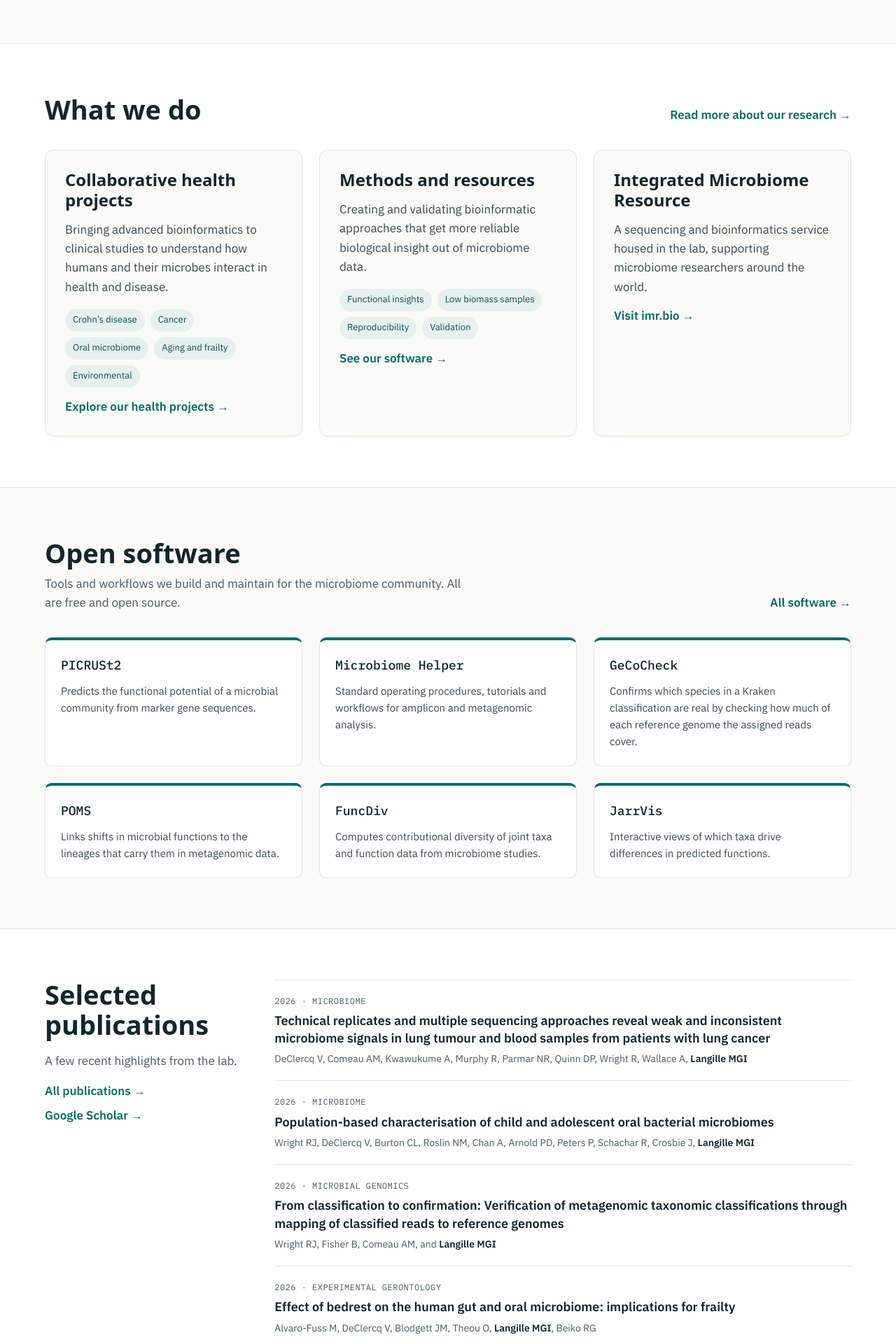
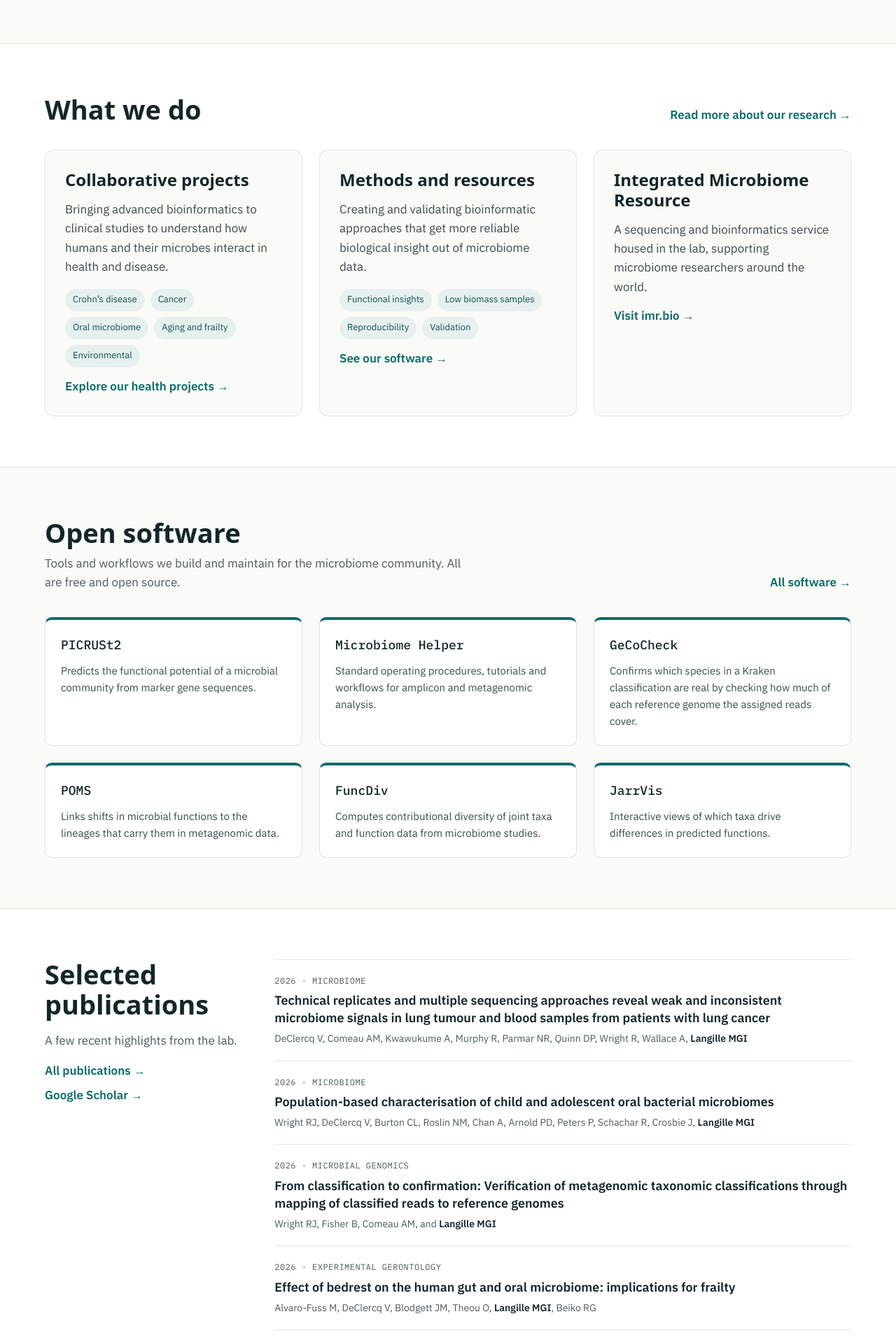
Before and after one commit to mlangill/mlangill.github.com, a Jekyll site: the page built from index.html, in a window 1280 px wide. Shown: the part 636-2554 px from the top of the page at 70% size. Built offline with Jekyll 4.4.1, drawn with Linux system fonts in a browser that asks for light colours; some web fonts are replaced.

Commit message:
Rename card to Collaborative projects; show full new lab photo
Co-Authored-By: Claude Opus 5.5 <noreply@anthropic.com>
Claude-Session: https://claude.ai/code/session_0184tZHL9zBPBmqcszxgK2L6

```diff
--- a/assets/css/site.css
+++ b/assets/css/site.css
@@ -212,6 +212,8 @@ a.pub-title:hover { color: var(--accent); }
 .card-photo { display: block; width: 100%; max-width: 100%; height: auto; aspect-ratio: 3 / 2; object-fit: cover; border-radius: 10px; }
 .photo-row figure { margin: 0; display: flex; flex-direction: column; gap: 8px; }
 .photo-row img { display: block; width: 100%; max-width: 100%; height: auto; aspect-ratio: 4 / 3; object-fit: cover; border-radius: 10px; }
+.photo-row .wide { grid-column: 1 / -1; }
+.photo-row .wide img { aspect-ratio: 16 / 9; }
 .ws-name { font-weight: 500; }
 .ws-links { display: flex; flex-wrap: wrap; gap: 4px 16px; font-size: 14px; font-weight: 600; margin-top: 4px; }
 .ws-links a { text-decoration: none; }
--- a/index.html
+++ b/index.html
@@ -28,7 +28,7 @@ layout: default
 </div>
 <div class="grid">
 <article class="card">
-<h3>Collaborative health projects</h3>
+<h3>Collaborative projects</h3>
 <p>Bringing advanced bioinformatics to clinical studies to understand how humans and their microbes interact in health and disease.</p>
 {% include topic-tags.html topics=site.data.topics.health mode="link" %}
 <a class="more" href="{{ '/research.html' | relative_url }}">Explore our health projects →</a>
--- a/research.html
+++ b/research.html
@@ -1,7 +1,7 @@
 ---
 layout: default
 title: Research
-description: The Langille Lab's three research pillars, from collaborative health studies to bioinformatic methods and the Integrated Microbiome Resource.
+description: The Langille Lab's three research pillars, from collaborative projects to bioinformatic methods and the Integrated Microbiome Resource.
 ---
 <div class="wrap">
 <header class="page-head">
@@ -14,7 +14,7 @@ description: The Langille Lab's three research pillars, from collaborative healt
 <section class="band section">
 <div class="wrap grid">
 <article class="card">
-<h3>Collaborative health projects</h3>
+<h3>Collaborative projects</h3>
 <p>We work with clinicians and scientists to better understand human and microbial interactions in health and disease, bringing advanced bioinformatic methods to their studies.</p>
 {% include topic-tags.html topics=site.data.topics.health mode="filter" %}
 <a class="more" href="#papers">See our recent papers ↓</a>
--- a/training.html
+++ b/training.html
@@ -44,7 +44,7 @@ description: Training in the Langille Lab, from bioinformatics and the wet lab t
 <h2>Life in the lab</h2>
 </div>
 <div class="photo-row">
-<figure><img src="{{ '/images/training/new_lab_unpacking.jpg' | relative_url }}" alt="Four lab members smiling while unpacking boxes in the new lab" loading="lazy"><figcaption class="caption">Moving into the new lab</figcaption></figure>
+<figure class="wide"><img src="{{ '/images/training/new_lab_unpacking.jpg' | relative_url }}" alt="Four lab members smiling while unpacking boxes in the new lab" loading="lazy"><figcaption class="caption">Moving into the new lab</figcaption></figure>
 <figure><img src="{{ '/images/training/anchor_conference.jpg' | relative_url }}" alt="Two lab members at the Microbiome Anchor Conference" style="object-position: 50% 22%" loading="lazy"><figcaption class="caption">Microbiome Anchor Conference, June 2026</figcaption></figure>
 <figure><img src="{{ '/images/training/curling.jpg' | relative_url }}" alt="Five lab members sweeping a curling stone on the ice" loading="lazy"><figcaption class="caption">Lab curling outing</figcaption></figure>
 </div>
```
